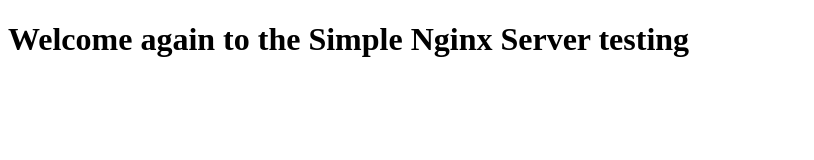
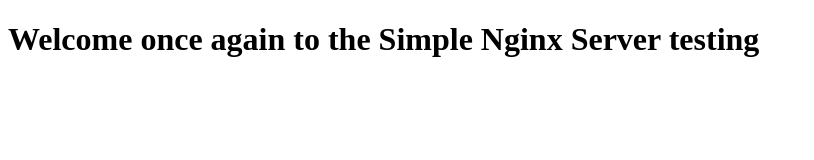
Before and after one commit to mutiuadeniyi290/Notification, a plain HTML site: page index.html in a window 1280 px wide. Shown: the whole page, without its empty margins (0-814 px from the left). Drawn offline with Linux system fonts and the light colour scheme.

Commit message:
new job2

```diff
--- a/index.html
+++ b/index.html
@@ -5,6 +5,6 @@
     <title>Simple Nginx Testing Server</title>
 </head>
 <body>
-    <h1>Welcome again to the Simple Nginx Server testing</h1>
+    <h1>Welcome once again to the Simple Nginx Server testing</h1>
 </body>
 </html>
```
Also changed, not shown: 1 other file.
